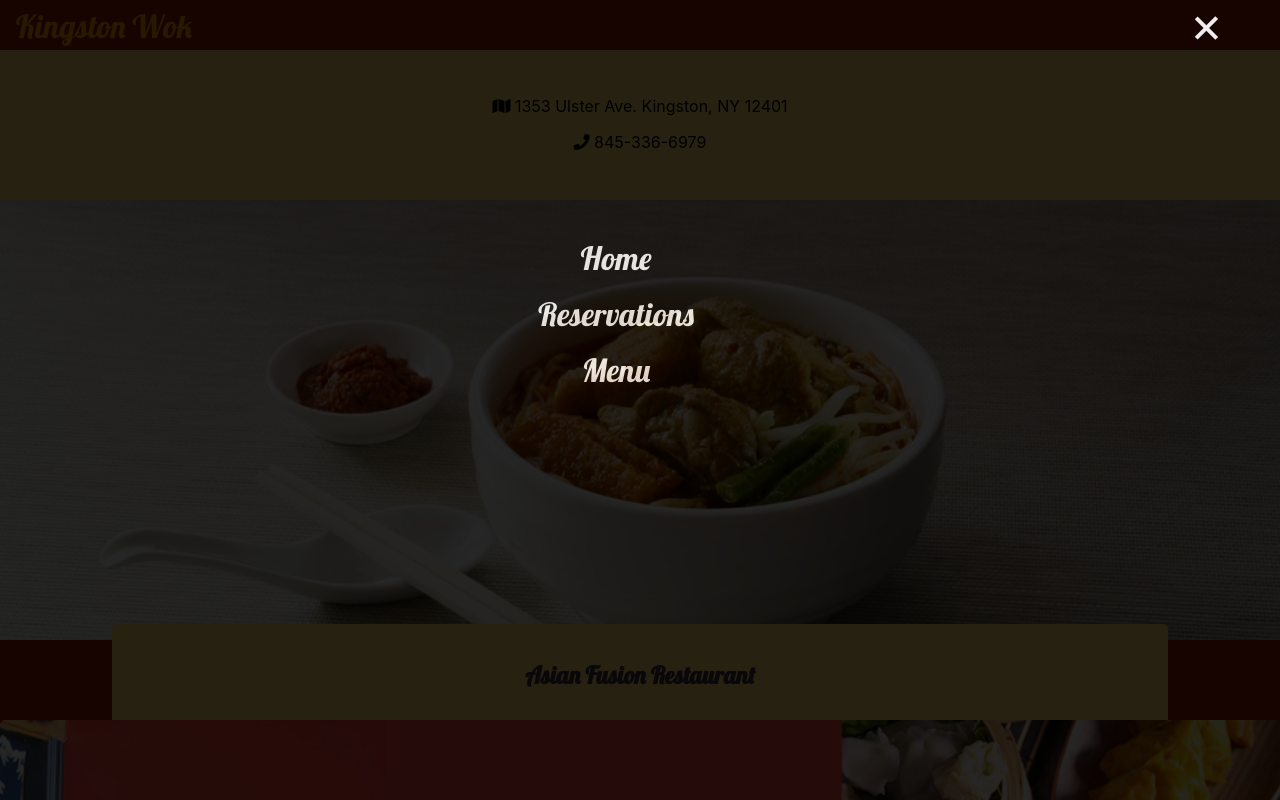
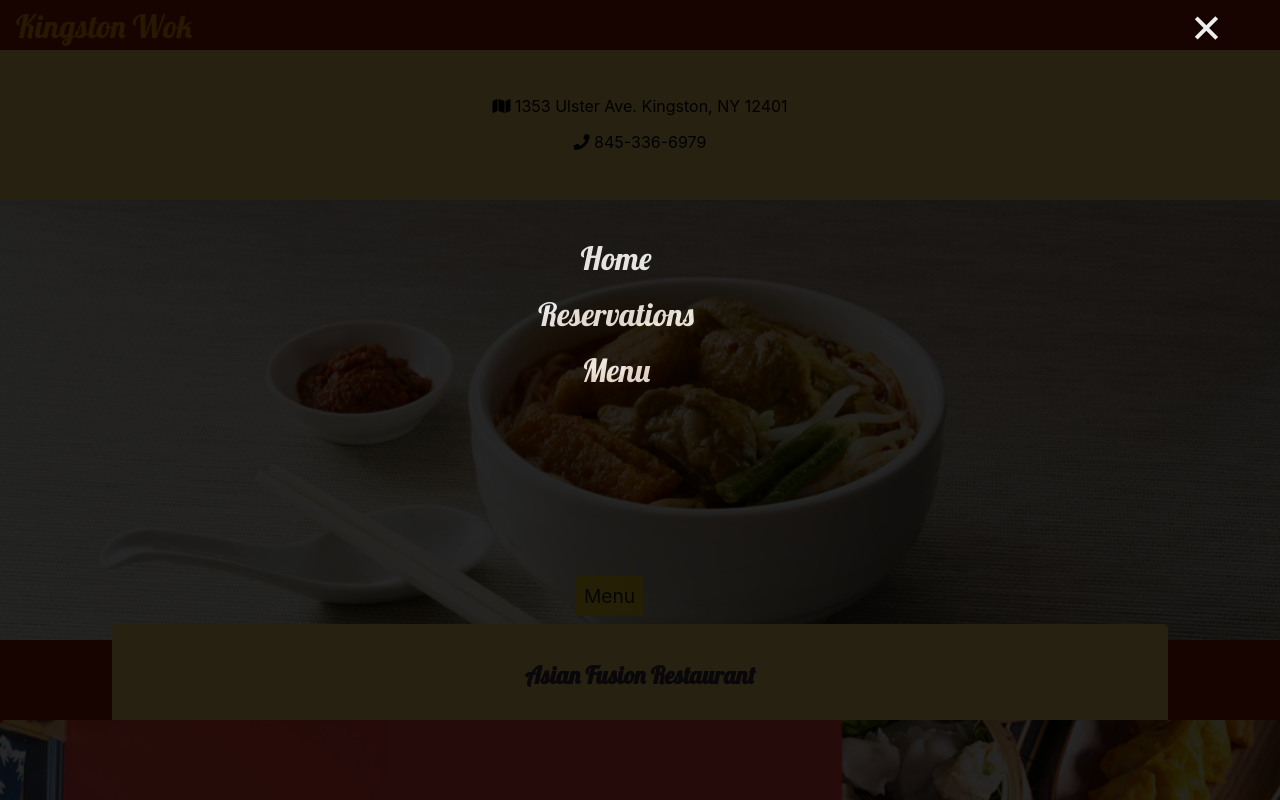
Before and after one commit to ZenkaiDeveloper/Kingston-Wok-React, a React (Create React App) app: page / in a window 1280 px wide. Both pictures are taken after a click on the element 1224 px from the left and 29 px from the top of the page. Shown: the top 800 px of the page. Built offline with nearby package versions, Linux system fonts and the light colour scheme.

Commit message:
before branch switch

```diff
--- a/src/components/Header.js
+++ b/src/components/Header.js
@@ -21,7 +21,7 @@ class Header extends React.Component{
           this.setState({
             showMenu:!this.state.showMenu
           })
-        }, 600)
+        }, 300)
       }
     })
   }
--- a/src/components/Homescreen.js
+++ b/src/components/Homescreen.js
@@ -1,4 +1,6 @@
 import React, { Component } from 'react';
+import { Link } from 'react-router-dom'
+
 import Header from './Header'
 import '../styles/Homescreen.css'
 import chineseNoodle from '../Images/chinese-noodle.jpg'
@@ -17,6 +19,7 @@ class Homescreen extends Component{
         </div>
         <div className="showcase">
           <img alt="chinese noodles" className="show-img" src={chineseNoodle} />
+          <Link className="menu-btn" to='/menu'>Menu</Link>
         </div>
         <HomePageInfo />
       </div>
--- a/src/styles/Header.css
+++ b/src/styles/Header.css
@@ -54,28 +54,28 @@ header{
 } */
 
 .animate-burger{
-  animation-duration:.75s;
+  animation-duration:.4s;
   animation-name: circleBurger;
   animation-fill-mode: both;
   animation-iteration-count: 1;
 }
 
 .animate-burger-div-one{
-  animation-duration:.75s;
+  animation-duration:.4s;
   animation-name: rotateFirst;
   animation-fill-mode: both;
   animation-iteration-count: 1;
 }
 
 .animate-burger-div-two{
-  animation-duration:.75s;
+  animation-duration:.4s;
   animation-name: makeCircle;
   animation-fill-mode: both;
   animation-iteration-count: 1;
 }
 
 .animate-burger-div-three{
-  animation-duration:.75s;
+  animation-duration:.4s;
   animation-name: rotateThird;
   animation-fill-mode: both;
   animation-iteration-count: 1;
--- a/src/styles/Homescreen.css
+++ b/src/styles/Homescreen.css
@@ -34,6 +34,18 @@
   position:relative;
 }
 
+.menu-btn{
+  position:absolute;
+  text-decoration: none;
+  color:black;
+  font-size:1.2rem;
+  bottom:1.5rem;
+  left:45%;
+  z-index: 3;
+  background-color:orange;
+  opacity:0.8;
+}
+
 @media screen and (min-width:450px){
   .show-img{
     width:100%;
--- a/src/styles/SideMenu.css
+++ b/src/styles/SideMenu.css
@@ -11,7 +11,7 @@
   position: relative;
   padding-top:50%;
   animation-name: slideUp;
-  animation-duration: .8s;
+  animation-duration: .4s;
 }
 
 .list-item{
@@ -57,7 +57,7 @@
   .nav-list{
     margin-top:-8rem;
     animation-name: slideUpSmallHeight;
-    animation-duration: .8s;
+    animation-duration: .4s;
     padding-top:25%;
 
   }
```
